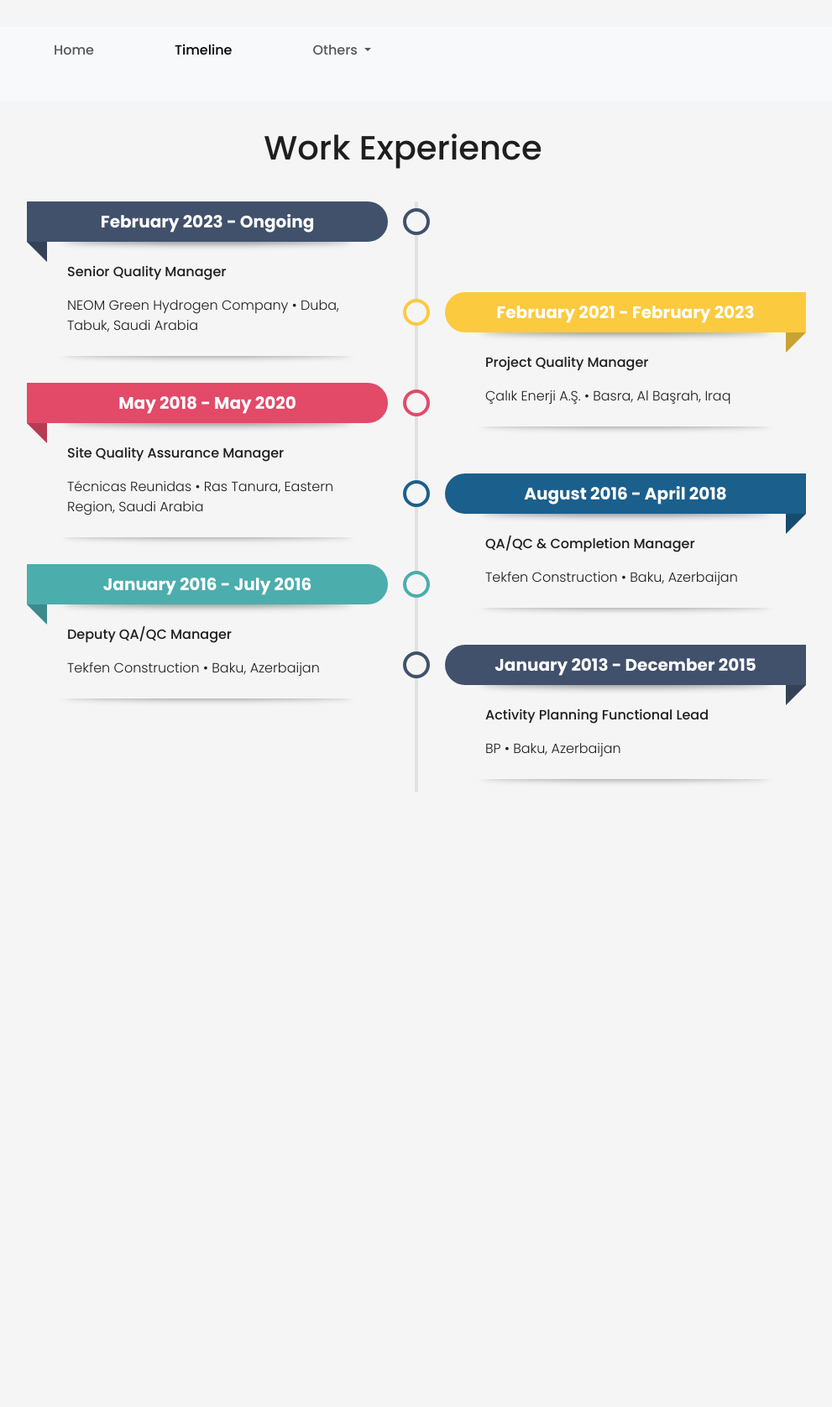
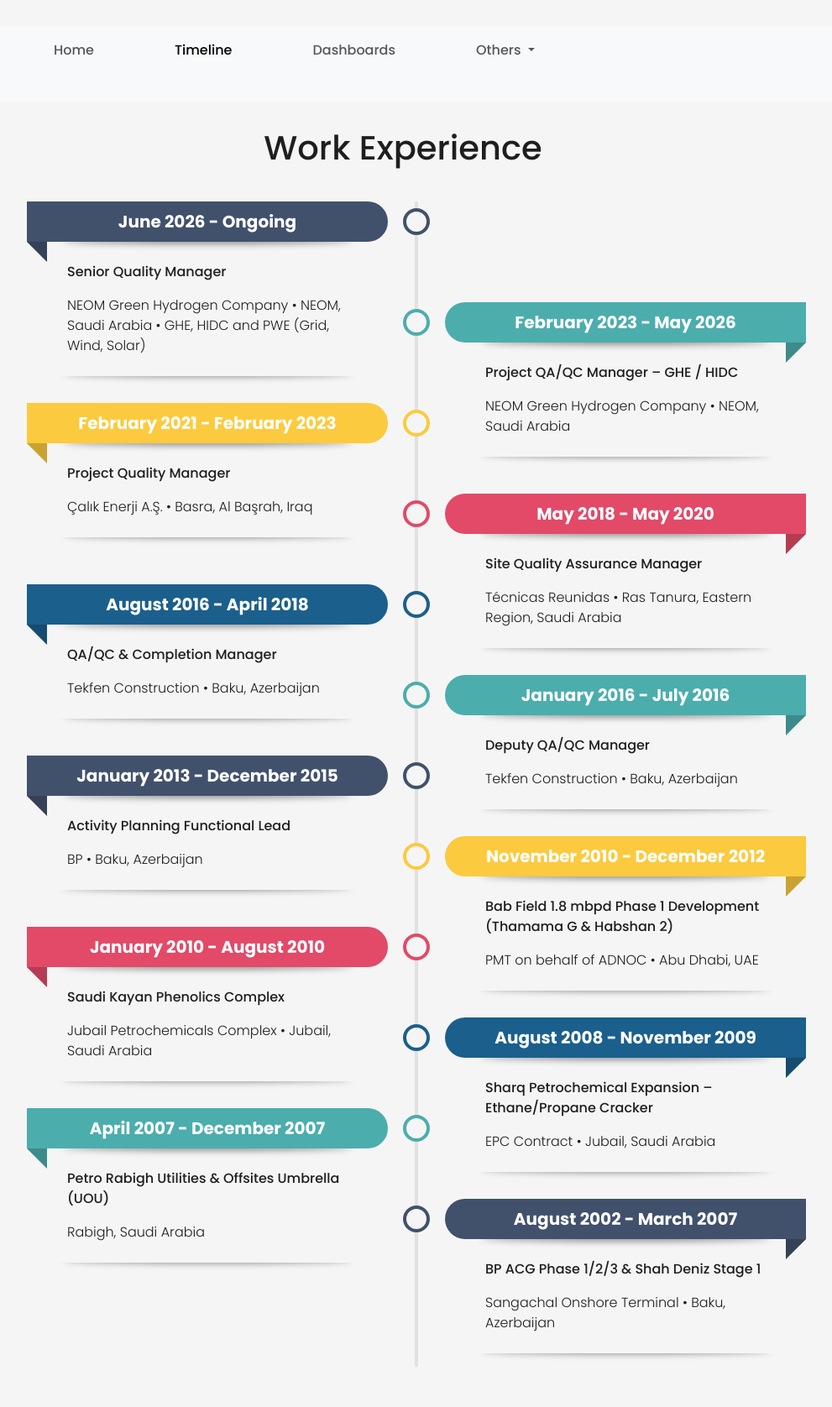
Before and after one commit to bariscelik77/Quality, a web app: file views/Timeline/timeline.html in a window 1280 px wide. Shown: the whole page at 84% size, without its empty margins (160-1151 px from the left). Before the commit the page ends 944 px from the top, so only its background shows below. Run offline with its HTML, style and script files only (its server is not run), Linux system fonts and the light colour scheme.

Commit message:
Add files via upload

```diff
--- a/views/Timeline/timeline.html
+++ b/views/Timeline/timeline.html
@@ -24,6 +24,9 @@
           <li class="nav-item">
             <a class="nav-link active" aria-current="page" href="timeline.html">Timeline</a>
           </li>
+          <li class="nav-item">
+            <a class="nav-link" href="../Dashboards/dashboards.html">Dashboards</a>
+          </li>
           <li class="nav-item dropdown">
             <a class="nav-link dropdown-toggle" href="#" role="button" data-bs-toggle="dropdown" aria-expanded="false">
               Others
@@ -42,9 +45,14 @@
 <h1>Work Experience</h1>
 <ul>
   <li style="--accent-color:#41516C">
-    <div class="date">February 2023 - Ongoing</div>
+    <div class="date">June 2026 - Ongoing</div>
     <div class="title">Senior Quality Manager</div>
-    <div class="descr">NEOM Green Hydrogen Company • Duba, Tabuk, Saudi Arabia</div>
+    <div class="descr">NEOM Green Hydrogen Company • NEOM, Saudi Arabia • GHE, HIDC and PWE (Grid, Wind, Solar)</div>
+  </li>
+  <li style="--accent-color:#4CADAD">
+    <div class="date">February 2023 - May 2026</div>
+    <div class="title">Project QA/QC Manager – GHE / HIDC</div>
+    <div class="descr">NEOM Green Hydrogen Company • NEOM, Saudi Arabia</div>
   </li>
   <li style="--accent-color:#FBCA3E">
     <div class="date">February 2021 - February 2023</div>
@@ -71,6 +79,31 @@
     <div class="title">Activity Planning Functional Lead</div>
     <div class="descr">BP • Baku, Azerbaijan</div>
   </li>
+  <li style="--accent-color:#FBCA3E">
+    <div class="date">November 2010 - December 2012</div>
+    <div class="title">Bab Field 1.8 mbpd Phase 1 Development (Thamama G &amp; Habshan 2)</div>
+    <div class="descr">PMT on behalf of ADNOC • Abu Dhabi, UAE</div>
+  </li>
+  <li style="--accent-color:#E24A68">
+    <div class="date">January 2010 - August 2010</div>
+    <div class="title">Saudi Kayan Phenolics Complex</div>
+    <div class="descr">Jubail Petrochemicals Complex • Jubail, Saudi Arabia</div>
+  </li>
+  <li style="--accent-color:#1B5F8C">
+    <div class="date">August 2008 - November 2009</div>
+    <div class="title">Sharq Petrochemical Expansion – Ethane/Propane Cracker</div>
+    <div class="descr">EPC Contract • Jubail, Saudi Arabia</div>
+  </li>
+  <li style="--accent-color:#4CADAD">
+    <div class="date">April 2007 - December 2007</div>
+    <div class="title">Petro Rabigh Utilities &amp; Offsites Umbrella (UOU)</div>
+    <div class="descr">Rabigh, Saudi Arabia</div>
+  </li>
+  <li style="--accent-color:#41516C">
+    <div class="date">August 2002 - March 2007</div>
+    <div class="title">BP ACG Phase 1/2/3 &amp; Shah Deniz Stage 1</div>
+    <div class="descr">Sangachal Onshore Terminal • Baku, Azerbaijan</div>
+  </li>
 </ul>
 
 </body>
```
